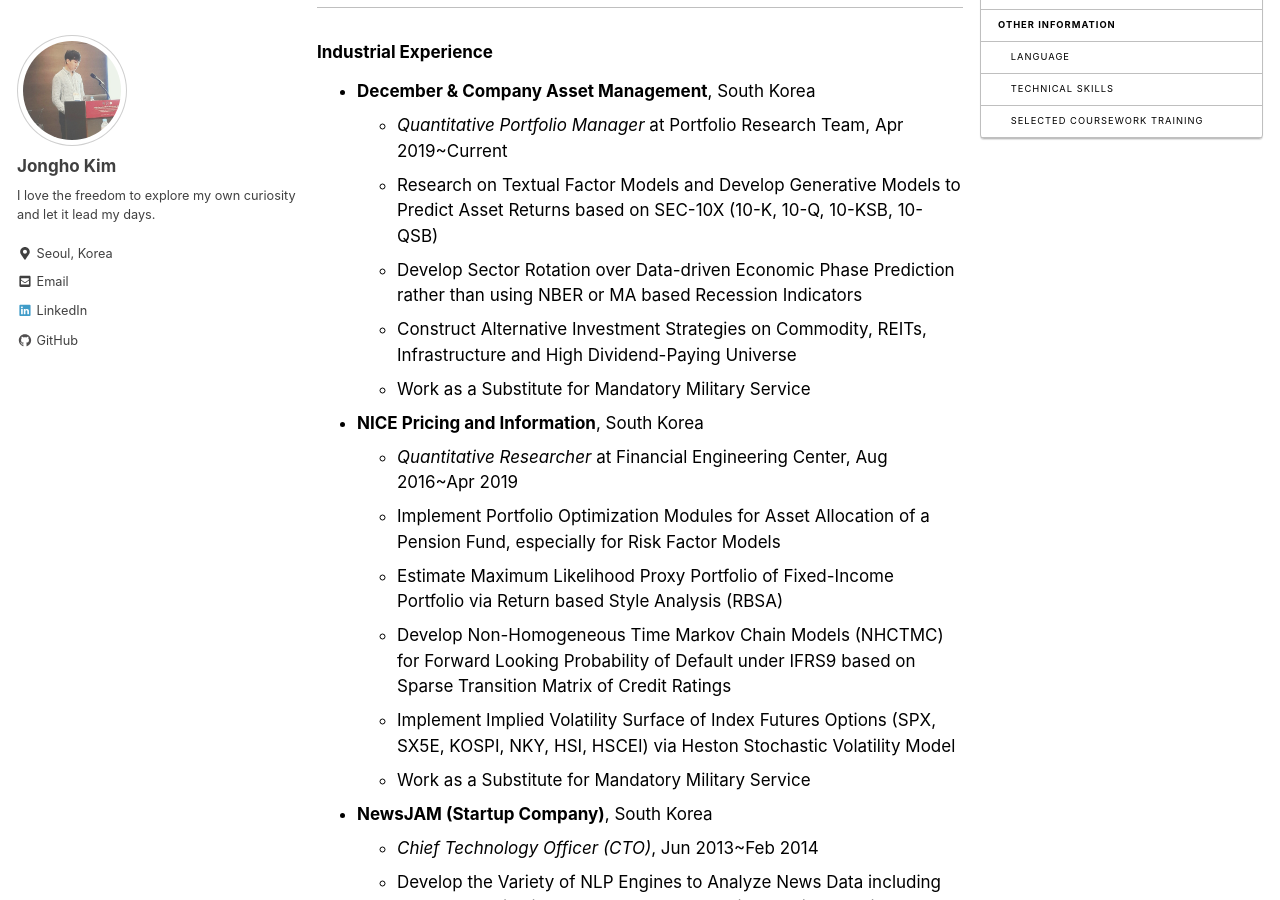
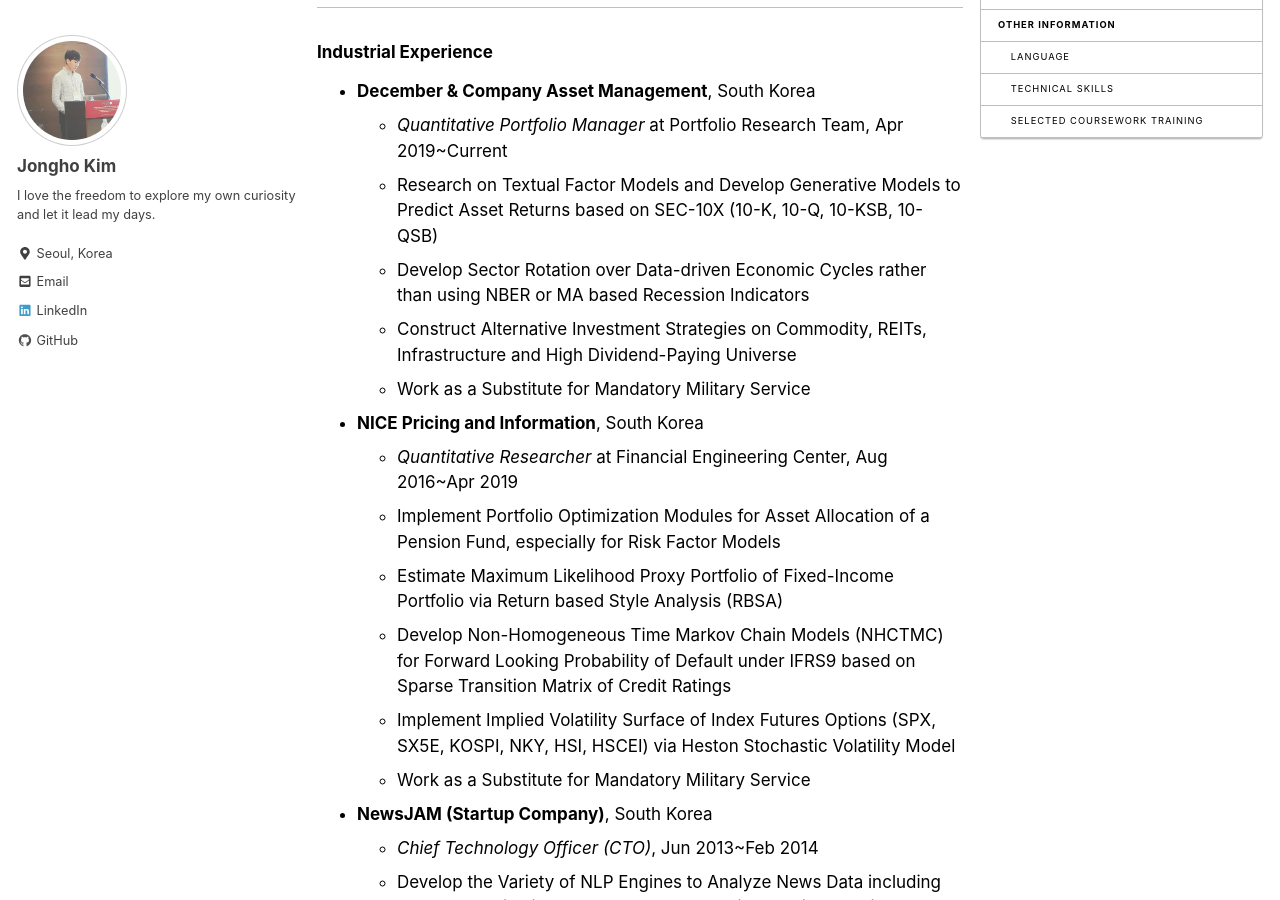
Before and after one commit to jonghkim/jonghkim.github.io, a Jekyll site: the page built from _pages/about.md, in a window 1280 px wide and 900 px high, scrolled down 541 px. Built offline with Jekyll 4.4.1, drawn with Linux system fonts in a browser that asks for light colours; nearby versions of some CDN libraries.

Commit message:
update about

```diff
--- a/_pages/about.md
+++ b/_pages/about.md
@@ -19,7 +19,7 @@ last_modified_at: 2019-03-19
 - **December & Company Asset Management**, South Korea
     - *Quantitative Portfolio Manager* at Portfolio Research Team, Apr 2019~Current
     - Research on Textual Factor Models and Develop Generative Models to Predict Asset Returns based on SEC-10X (10-K, 10-Q, 10-KSB, 10-QSB)
-    - Develop Sector Rotation over Data-driven Economic Phase Prediction rather than using NBER or MA based Recession Indicators
+    - Develop Sector Rotation over Data-driven Economic Cycles rather than using NBER or MA based Recession Indicators
     - Construct Alternative Investment Strategies on Commodity, REITs, Infrastructure and High Dividend-Paying Universe
     - Work as a Substitute for Mandatory Military Service
 
```
